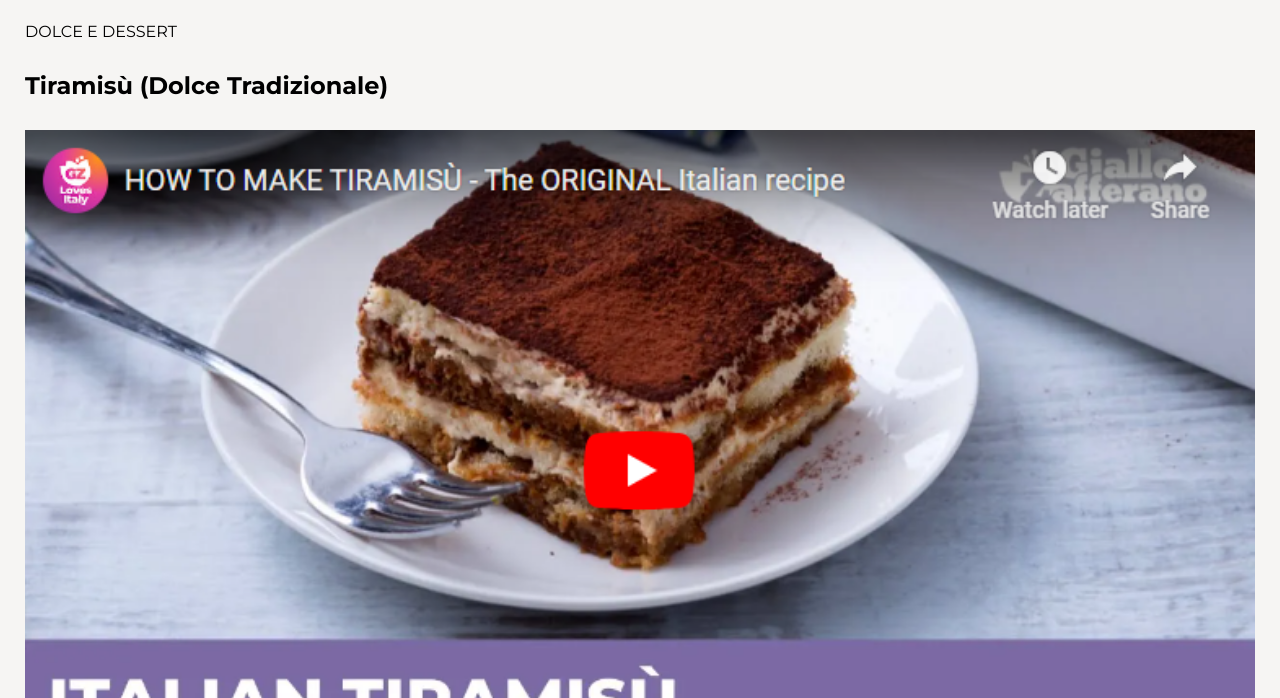
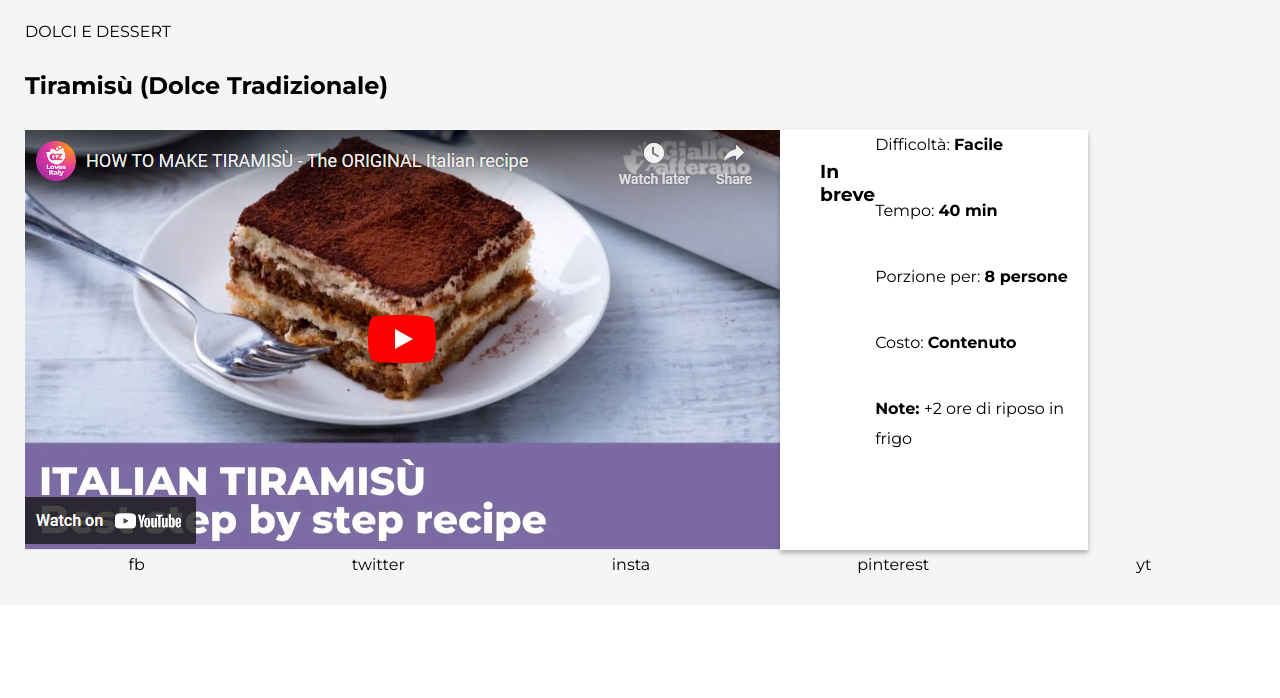
Before and after one commit to ValerioDiBiagio/html-responsive-layout, a plain HTML site: page index.html in a window 1280 px wide. Shown: the part 102-800 px from the top of the page. Drawn offline with Linux system fonts and the light colour scheme.

Commit message:
feat: add desktop section

```diff
--- a/css/style.css
+++ b/css/style.css
@@ -38,13 +38,11 @@ h2 {
     display: none;
 }
 
+
 img {
-    width: 100%;
+   max-width: 100%;
 }
 
-.imgyt {
-    display: flex;
-}
 
 .info {
     display: flex;
@@ -64,6 +62,12 @@ h3 {
     padding: 30px 0px;
 }
 
+.icon {
+    display: flex;
+    flex-direction: row;
+    justify-content: space-around;
+}
+
 /* Responsive layout */
 
  @media screen and (min-width: 768px) {
@@ -75,4 +79,38 @@ h3 {
     .title {
         display: inline;
     }
+
+    .lista {
+
+        display: flex;
+        flex-direction: row;
+        flex-wrap: wrap;
+        justify-content: space-between;
+    }
+
+
+
+
 }
+
+
+@media screen and (min-width: 992px) {
+
+    .container {
+        display: flex;
+        flex-wrap: nowrap;
+        max-width: 100%;
+    }
+
+    ul {
+
+        line-height: 30px;
+    }
+
+    .info {
+        width: 25%;
+    }
+
+
+
+}
--- a/index.html
+++ b/index.html
@@ -21,12 +21,14 @@
     <!-- corpo della pagina -->
     <main class="montserrat">
         <section>
-            <div>DOLCE E DESSERT</div>
+            <div>DOLCI E DESSERT</div>
             <h2> Tiramisù <span class="title">(Dolce Tradizionale)</span></h2>
-            <div class="imgyt"><img src="img/tiramisuyt.png" alt=""></div>
-            <div class="info">
-                <ul>
-                    <h3>In breve</h3>
+            <div class="container">
+                <img src="img/tiramisuyt.png" alt="">
+           <div class="info">
+            <h3>In breve</h3>
+                <ul class="lista">
+
                     <li>Difficoltà: <strong>Facile</strong></li>
                     <li>Tempo: <strong>40 min</strong></li>
                     <li>Porzione per: <strong>8 persone</strong></li>
@@ -34,6 +36,22 @@
                     <li><strong>Note:</strong> +2 ore di riposo in frigo</li>
                 </ul>
             </div>
+        </div>
+
+        </section>
+        <section>
+            <div class="social">
+                <ul class="icon">
+                    <li>fb</li>
+                    <li>twitter</li>
+                    <li>insta</li>
+                    <li>pinterest</li>
+                    <li>yt</li>
+                </ul>
+
+
+            </div>
+
         </section>
 
 
```
